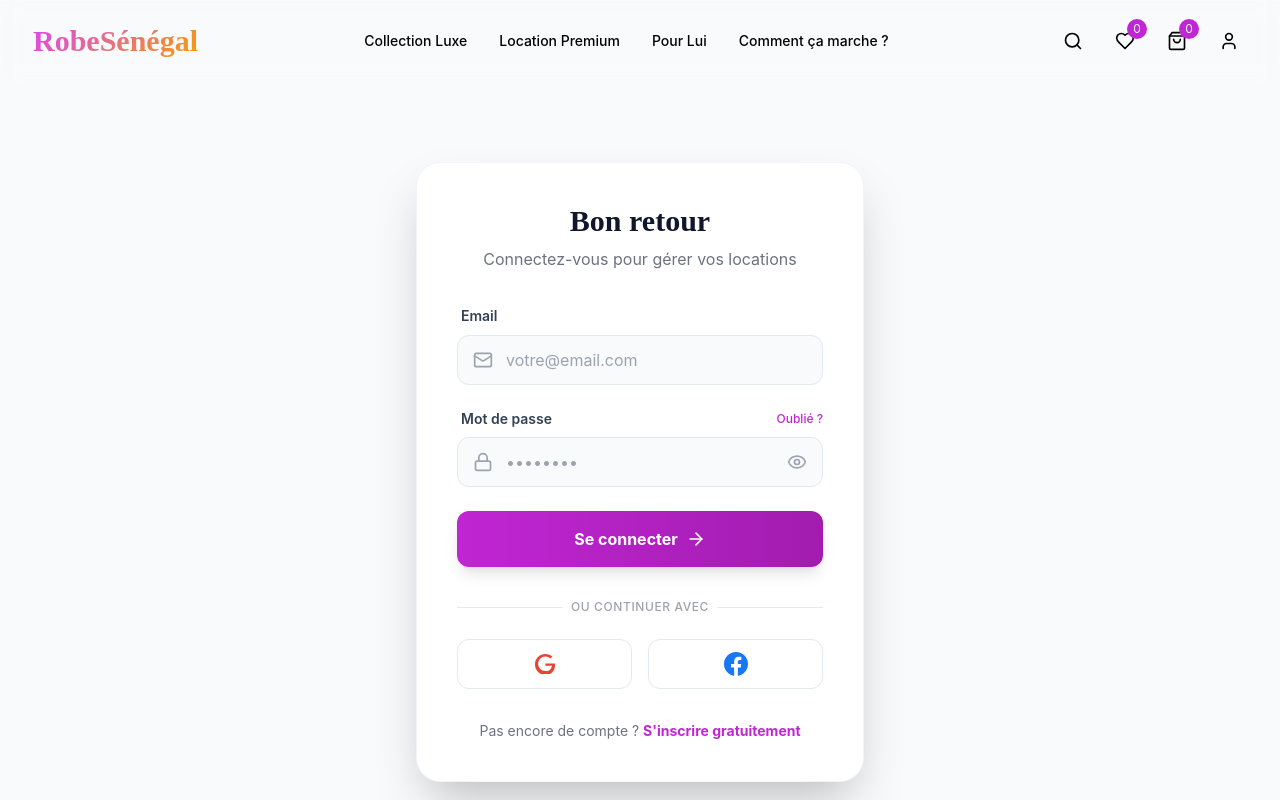
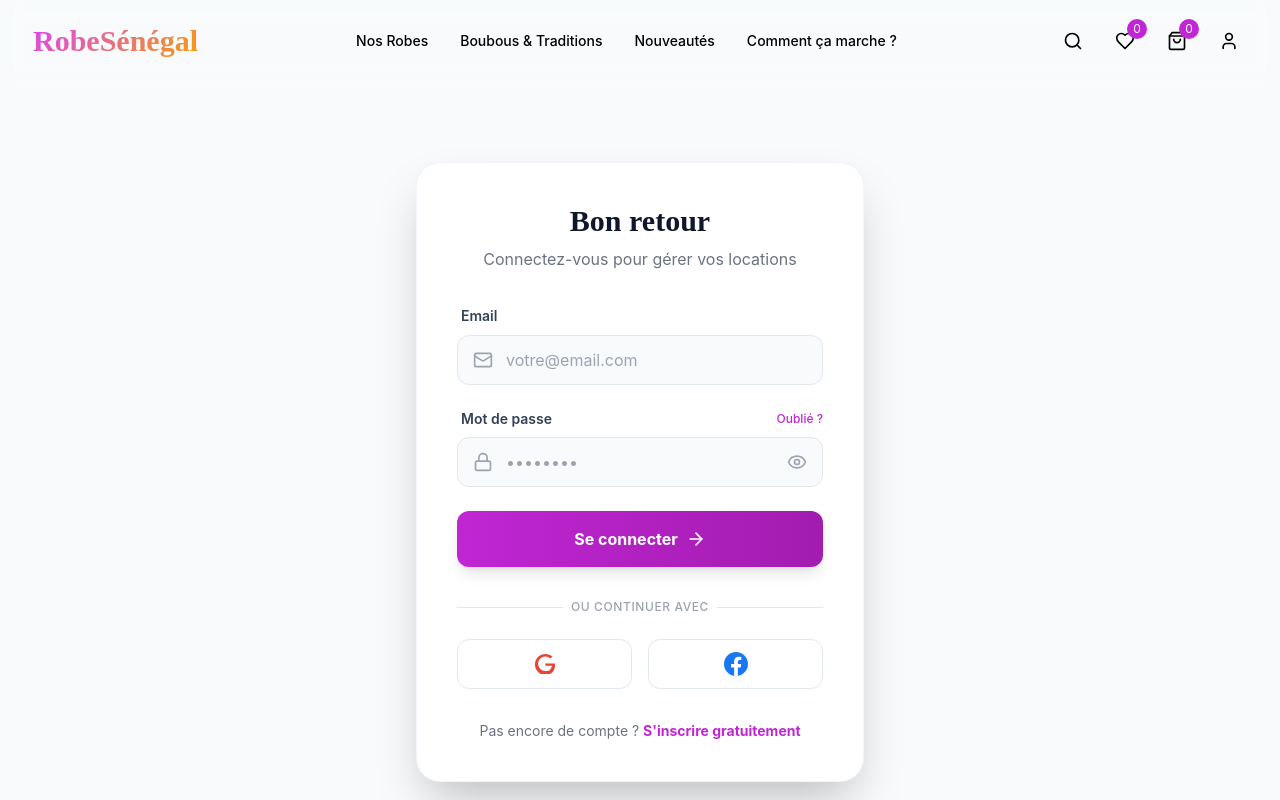
Before and after one commit to mamadouelimanewane/robe, a Next.js app: page /login in a window 1280 px wide. Shown: the top 800 px of the page. Built offline with nearby package versions, Linux system fonts and the light colour scheme.

Commit message:
refactor: remove men section and fully africanize logic

```diff
--- a/app/collection/page.tsx
+++ b/app/collection/page.tsx
@@ -18,10 +18,10 @@ function CollectionContent() {
 
     const categories = [
         { label: 'Toute la collection', value: 'TOUT' },
-        { label: 'Robes Longues', value: 'ROBES_LONGUES' },
-        { label: 'Robes Courtes', value: 'ROBES_COURTES_MIDI' },
-        { label: 'Ensembles & Boubous', value: 'SMOKINGS_ENSEMBLES' },
-        { label: 'Pour Lui', value: 'COSTUMES_HOMMES' },
+        { label: 'Boubous & Traditions', value: 'BOUBOUS' },
+        { label: 'Robes de Soirée', value: 'ROBES_SOIREE' },
+        { label: 'Ensembles', value: 'ENSEMBLES' },
+        { label: 'Accessoires', value: 'ACCESSOIRES' },
     ];
 
     useEffect(() => {
--- a/components/Header.tsx
+++ b/components/Header.tsx
@@ -24,13 +24,13 @@ export default function Header() {
                     {/* Desktop Navigation */}
                     <nav className="hidden lg:flex items-center space-x-8">
                         <Link href="/collection" className="text-sm font-medium hover:text-primary-500 transition-colors">
-                            Collection Luxe
+                            Nos Robes
                         </Link>
-                        <Link href="/collection?premium=true" className="text-sm font-medium hover:text-primary-500 transition-colors">
-                            Location Premium
+                        <Link href="/collection?category=BOUBOUS" className="text-sm font-medium hover:text-primary-500 transition-colors">
+                            Boubous & Traditions
                         </Link>
-                        <Link href="/collection?genre=homme" className="text-sm font-medium hover:text-primary-500 transition-colors">
-                            Pour Lui
+                        <Link href="/nouveautes" className="text-sm font-medium hover:text-primary-500 transition-colors">
+                            Nouveautés
                         </Link>
                         <Link href="/comment-ca-marche" className="text-sm font-medium hover:text-primary-500 transition-colors">
                             Comment ça marche ?
@@ -72,23 +72,20 @@ export default function Header() {
                 {isMenuOpen && (
                     <div className="lg:hidden py-4 border-t border-white/10">
                         <nav className="flex flex-col space-y-4">
-                            <Link href="/location-luxe" className="text-sm font-medium hover:text-primary-500 transition-colors">
-                                Location Luxe
+                            <Link href="/collection" className="text-sm font-medium hover:text-primary-500 transition-colors">
+                                Toutes les Robes
                             </Link>
-                            <Link href="/location-premium" className="text-sm font-medium hover:text-primary-500 transition-colors">
-                                Location Premium
-                            </Link>
-                            <Link href="/pour-lui" className="text-sm font-medium hover:text-primary-500 transition-colors">
-                                Pour Lui
+                            <Link href="/collection?category=BOUBOUS" className="text-sm font-medium hover:text-primary-500 transition-colors">
+                                Boubous & Traditions
                             </Link>
                             <Link href="/occasions" className="text-sm font-medium hover:text-primary-500 transition-colors">
-                                Occasions
+                                Mariages & Cérémonies
                             </Link>
                             <Link href="/comment-ca-marche" className="text-sm font-medium hover:text-primary-500 transition-colors">
                                 Comment ça marche ?
                             </Link>
                             <Link href="/admin" className="text-sm font-medium text-gold-500 hover:text-gold-600 transition-colors border-t border-white/10 pt-4">
-                                Backoffice Admin
+                                Espace Admin
                             </Link>
                         </nav>
                     </div>
```
